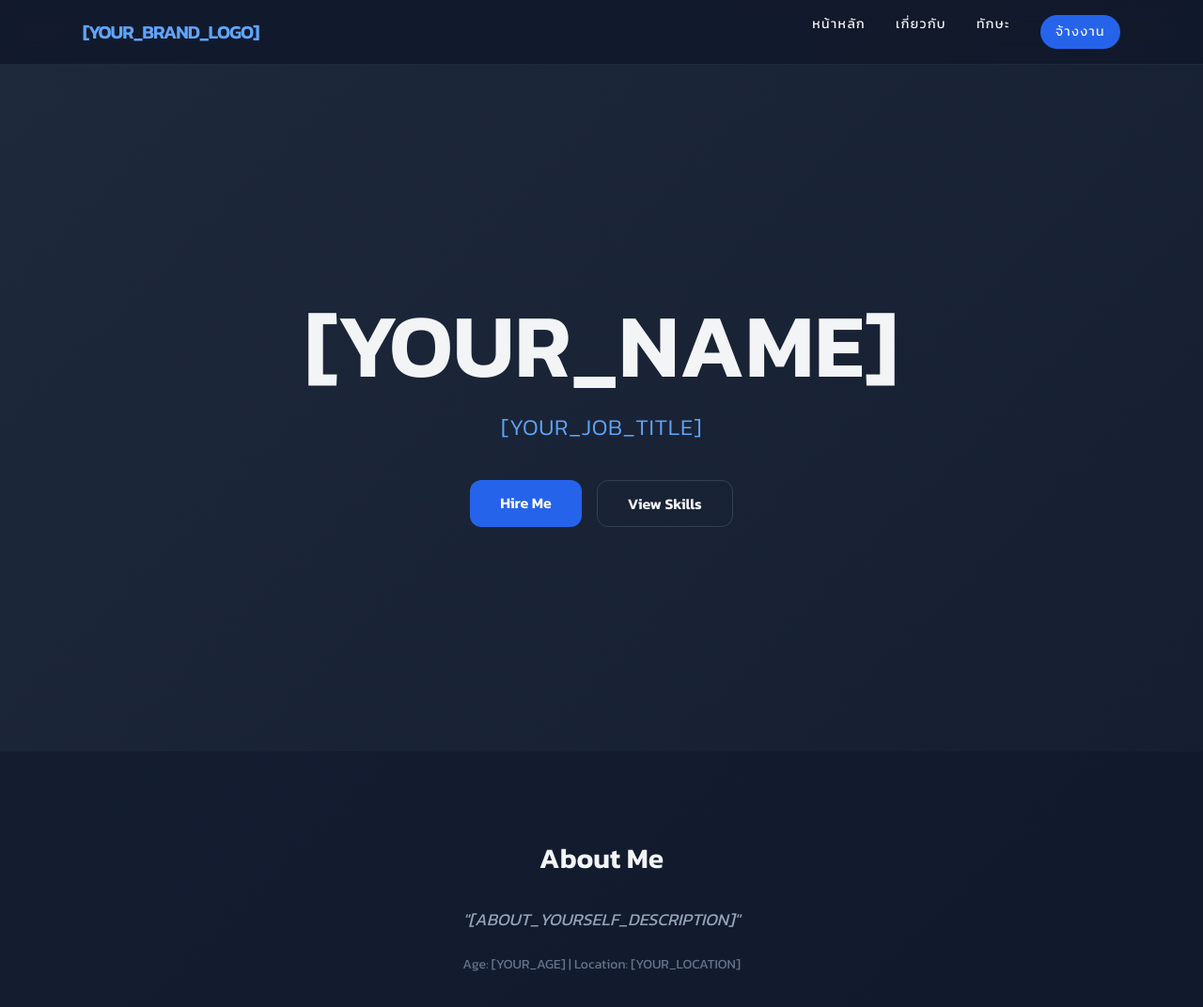
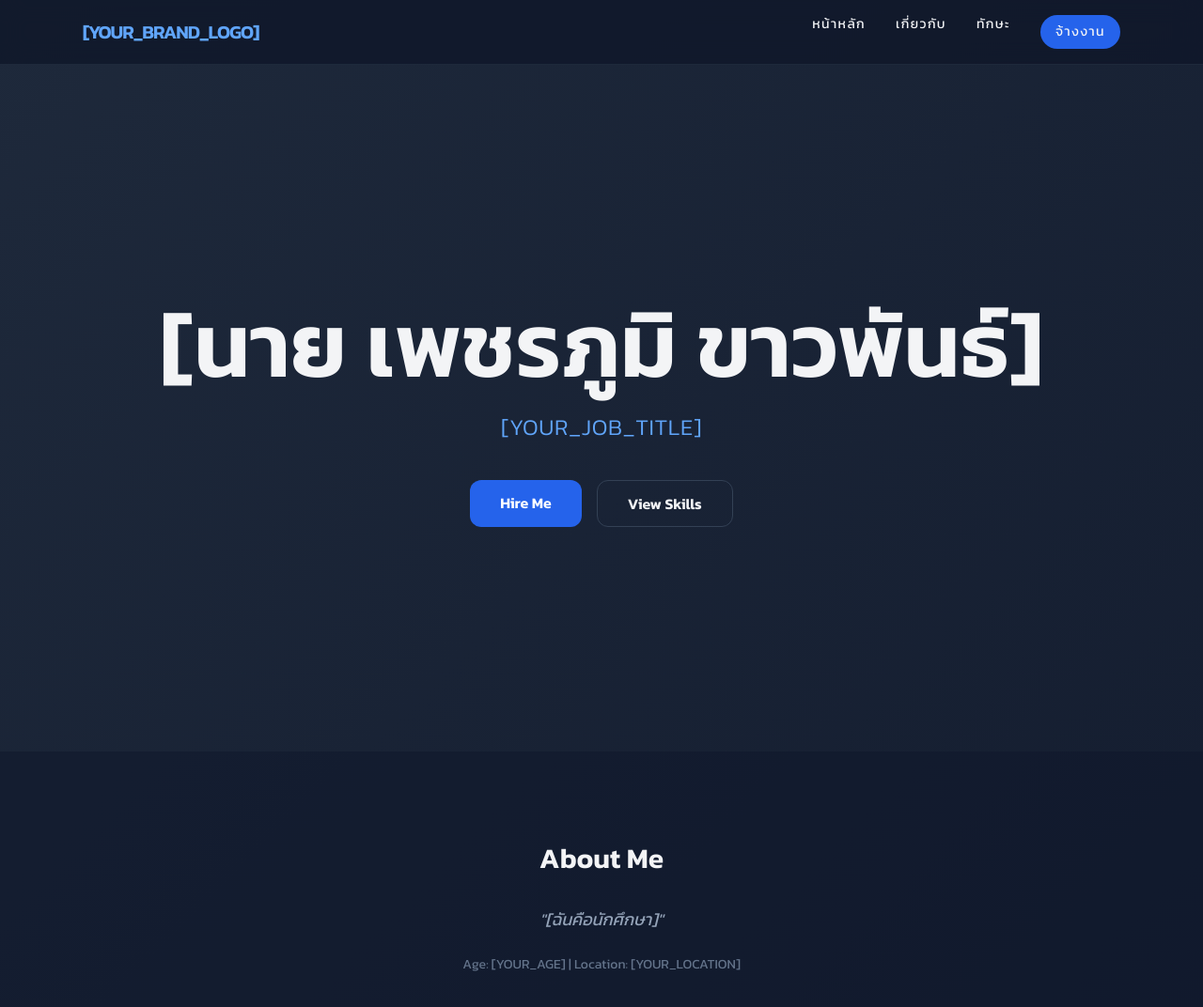
Before and after one commit to 033Phetphum/web2, a plain HTML site: page index.html in a window 1280 px wide. Shown: the top 1072 px of the page at 94% size. Drawn offline with nearby package versions, Linux system fonts and the light colour scheme.

Commit message:
Update index.html

```diff
--- a/index.html
+++ b/index.html
@@ -28,7 +28,7 @@
 
     <section id="home" class="min-h-screen flex items-center justify-center pt-20">
         <div class="text-center px-6">
-            <h1 class="text-5xl md:text-8xl font-bold mb-6">[YOUR_NAME]</h1>
+            <h1 class="text-5xl md:text-8xl font-bold mb-6">[นาย เพชรภูมิ ขาวพันธ์]</h1>
             <p class="text-xl md:text-2xl text-blue-400 font-light tracking-wide mb-10">[YOUR_JOB_TITLE]</p>
             <div class="flex justify-center gap-4">
                 <a href="#contact" class="bg-blue-600 text-white px-8 py-3 rounded-xl font-semibold hover:scale-105 transition-transform">Hire Me</a>
@@ -42,7 +42,7 @@
             <div class="text-center">
                 <h2 class="text-3xl font-bold mb-8">About Me</h2>
                 <p class="text-lg text-slate-400 leading-relaxed italic">
-                    "[ABOUT_YOURSELF_DESCRIPTION]"
+                    "[ฉันคือนักศึกษา]"
                 </p>
                 <div class="mt-6 text-sm text-slate-500">
                     <span>Age: [YOUR_AGE]</span> | <span>Location: [YOUR_LOCATION]</span>
```
